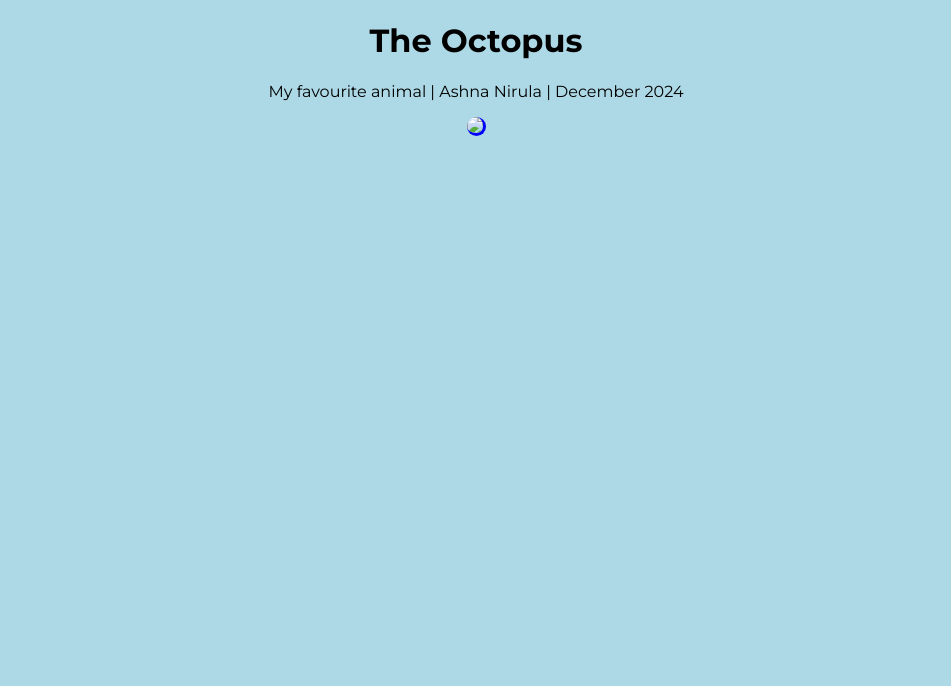
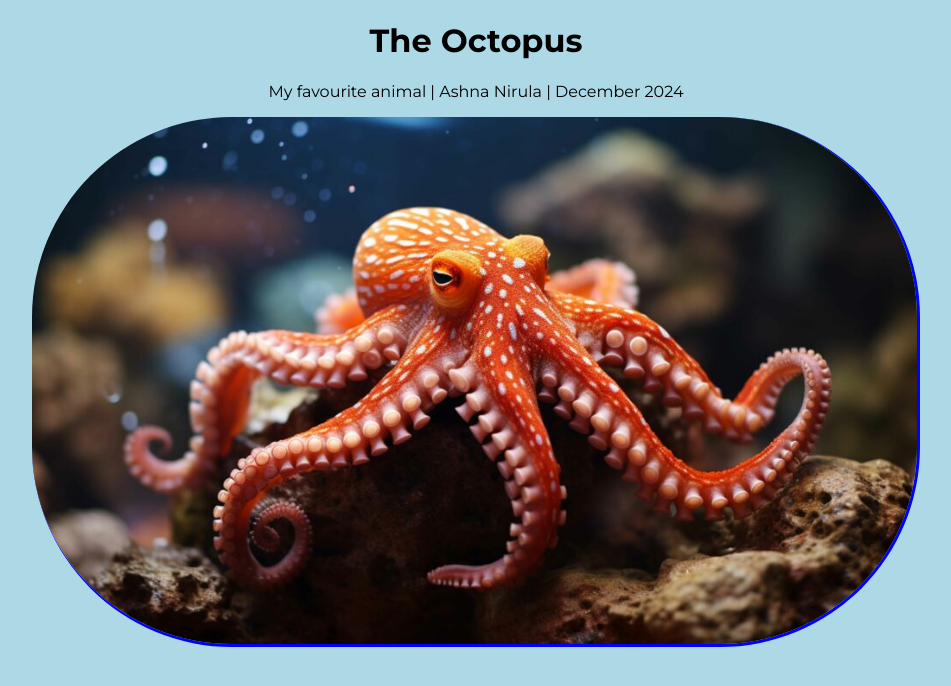
Before and after one commit to ashnanirula/octopus, a plain HTML site: page index.html in a window 1280 px wide. Shown: the whole page, without its empty margins (164-1115 px from the left). Drawn offline with Linux system fonts and the light colour scheme.

Commit message:
Update index.html

```diff
--- a/index.html
+++ b/index.html
@@ -14,7 +14,7 @@
         <h1>The Octopus</h1>
         <p>My favourite animal | Ashna Nirula | December 2024
         </p>
-        <img src="/media/octopus.jpeg">
+        <img src="/octopus.jpeg">
     </div>
 
 </body>
```
